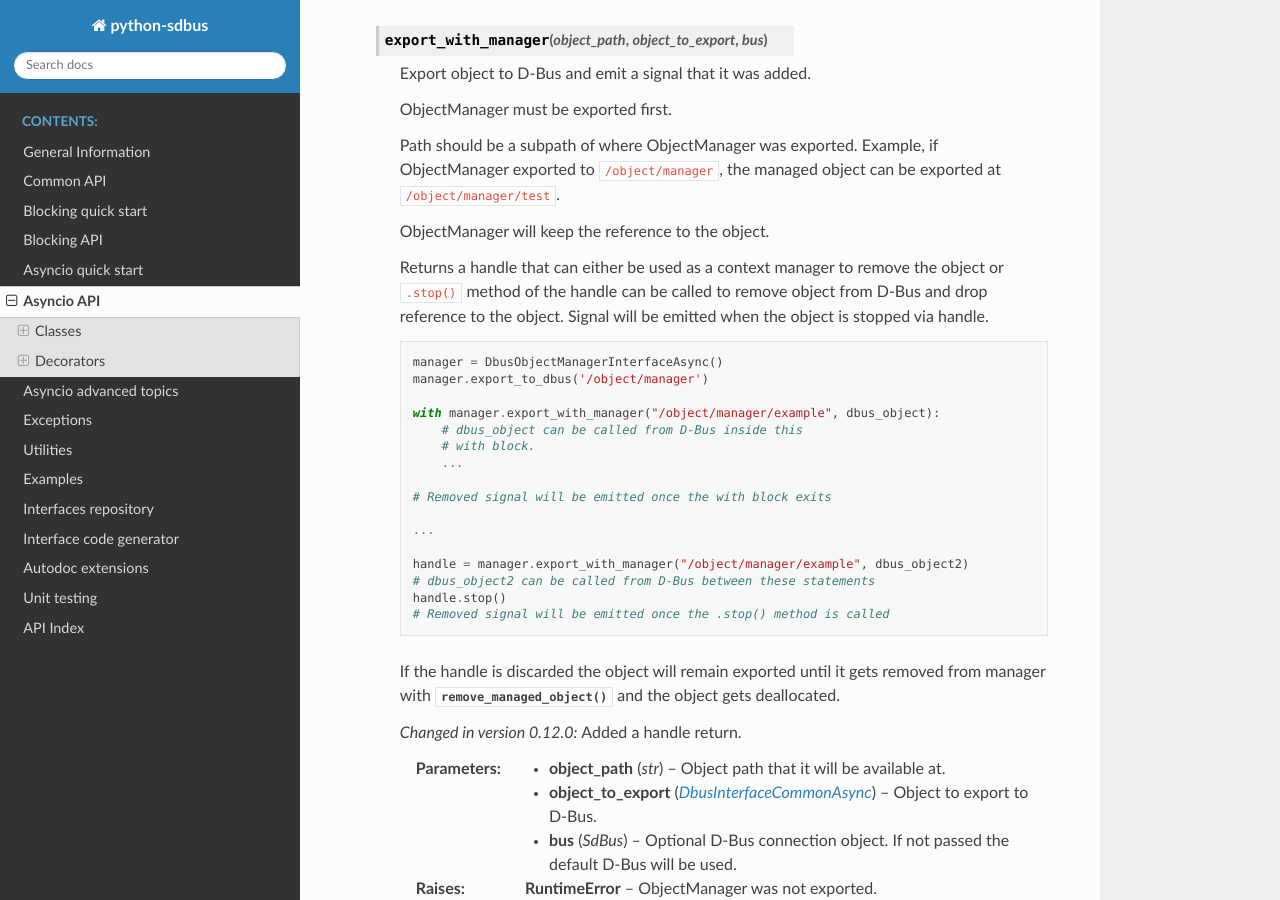
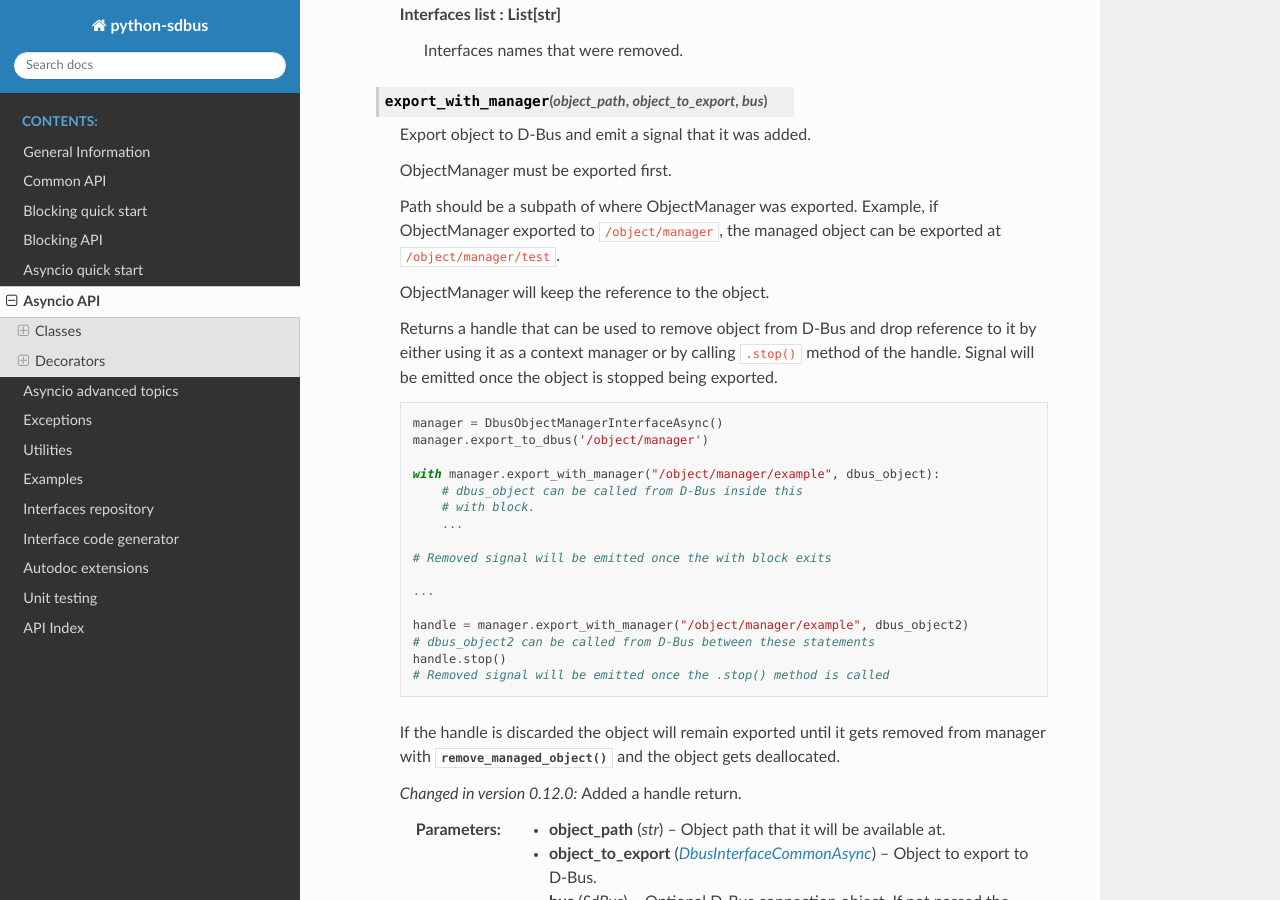
Before and after one commit to python-sdbus/python-sdbus, a Sphinx documentation site: the page built from docs/asyncio_api.rst, in a window 1280 px wide and 900 px high, scrolled down 4210 px. Built offline with Sphinx 7.4.7 and the Read the Docs theme 2.0.0, drawn with Linux system fonts in a browser that asks for light colours; some of the changed text lies outside the part shown.

Commit message:
docs: Reword the export functions handle explanations
First explain that the handle can be used to stop export and then
describe two ways of doing that.

```diff
--- a/docs/asyncio_api.rst
+++ b/docs/asyncio_api.rst
@@ -134,6 +134,10 @@
         to remove the object from D-Bus or ``.stop()`` method of the
         handle can be called to remove object from D-Bus.
 
+        Returns a handle that can be used to remove object from D-Bus
+        by either using it as a context manager or by calling ``.stop()``
+        method of the handle.
+
         .. code-block:: python
 
             with dbus_object.export_to_dbus("/"):
@@ -242,10 +246,10 @@
 
         ObjectManager will keep the reference to the object.
 
-        Returns a handle that can either be used as a context manager
-        to remove the object or ``.stop()`` method of the handle can be
-        called to remove object from D-Bus and drop reference to the object.
-        Signal will be emitted when the object is stopped via handle.
+        Returns a handle that can be used to remove object from D-Bus and
+        drop reference to it by either using it as a context manager or
+        by calling ``.stop()`` method of the handle. Signal will be emitted
+        once the object is stopped being exported.
 
         .. code-block:: python
 
```
